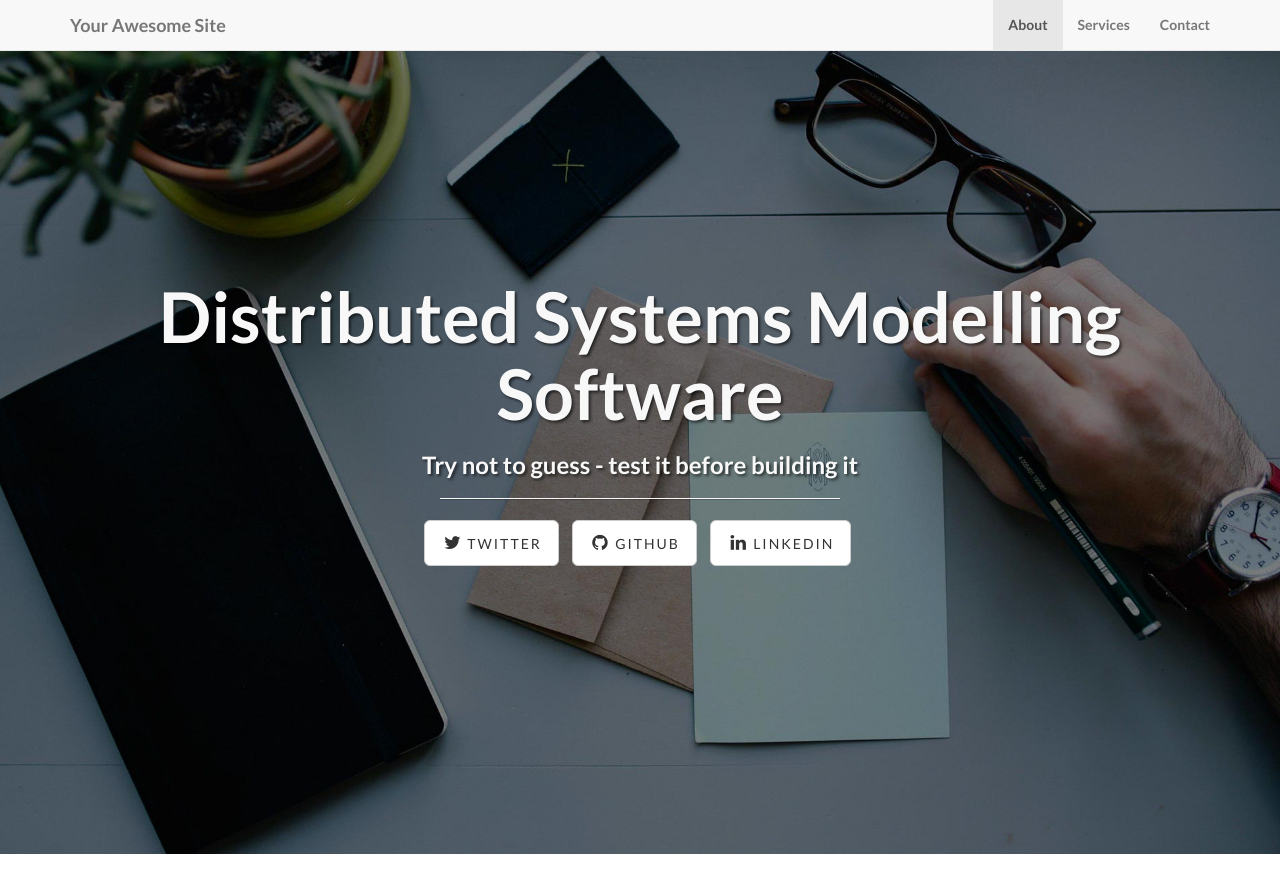
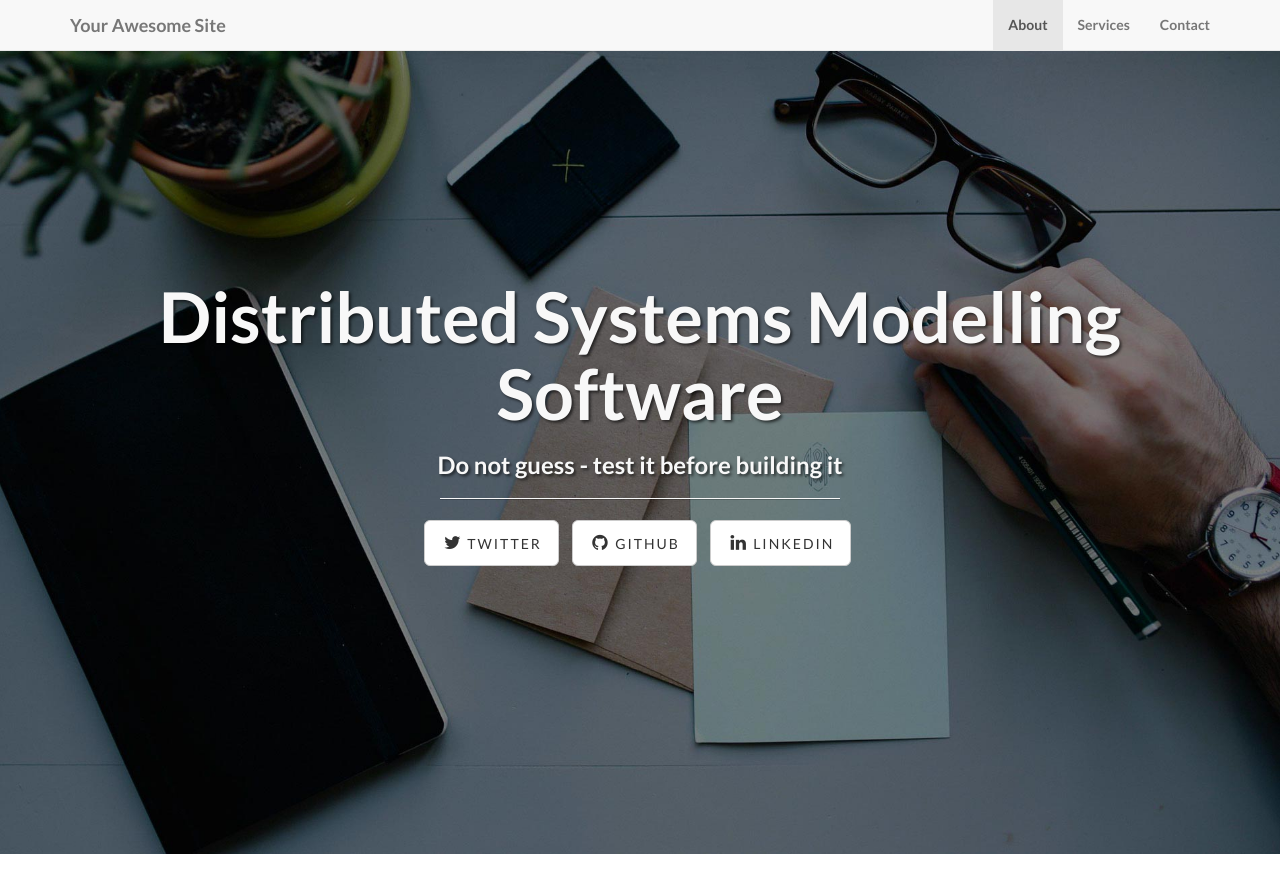
Before and after one commit to ppretki/sima-doc.github.io, a Jekyll site: the page built from index.html, in a window 1280 px wide and 900 px high. Shown: the top 893 px of the window. Built offline with Jekyll 4.4.1, drawn with Linux system fonts in a browser that asks for light colours.

Commit message:
Title Changed 2

```diff
--- a/index.html
+++ b/index.html
@@ -1,5 +1,5 @@
 ---
 layout: default
 title: Distributed Systems Modelling Software
-subTitle: Try not to guess - test it before building it
+subTitle: Do not guess - test it before building it
 ---
```
